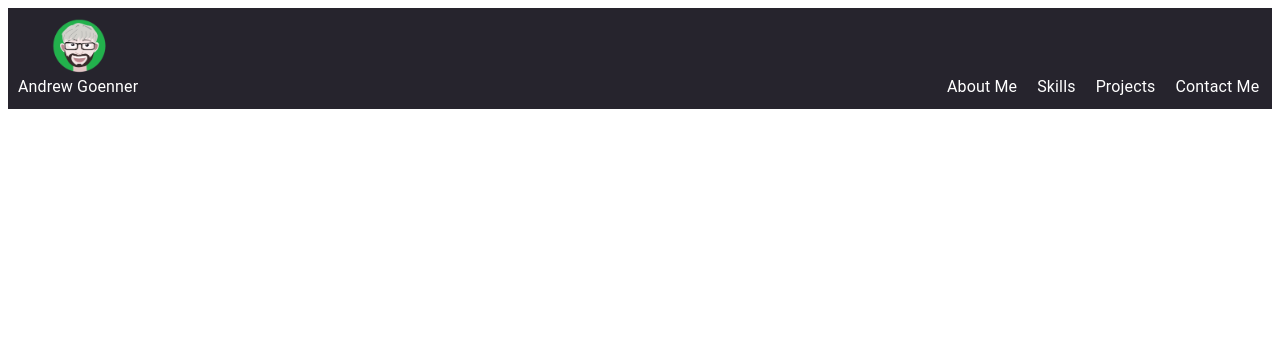
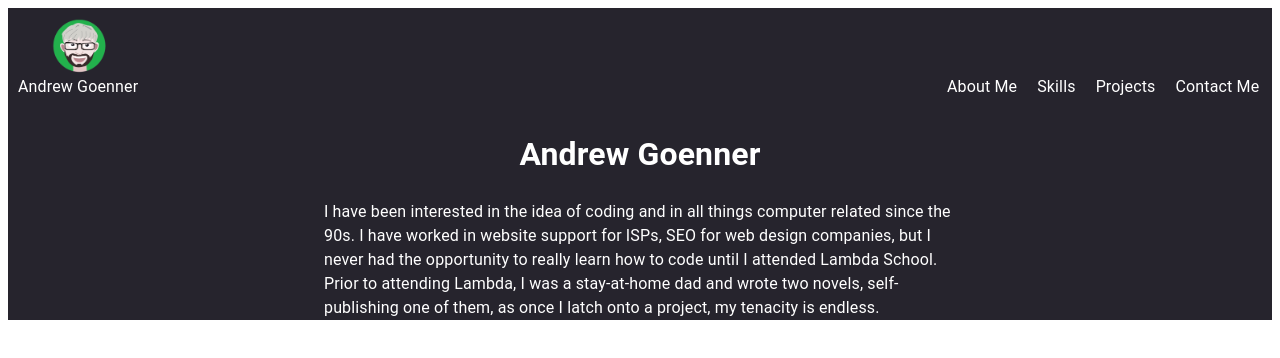
Before and after one commit to drewgoenner/portfolio, a React (Create React App) app: page / in a window 1280 px wide. Shown: the top 358 px of the page. Built offline with nearby package versions, Linux system fonts and the light colour scheme.

Commit message:
started working on about portion

```diff
--- a/src/landing/Landing.js
+++ b/src/landing/Landing.js
@@ -1,11 +1,13 @@
 import React from 'react';
 import Nav from './components/Nav';
+import About from './components/About'
 
 export const Landing = () => {
 
     return (
         <>
         <Nav />
+        <About />
         </>
     )
 }
--- /dev/null
+++ b/src/landing/components/About.jsx
@@ -0,0 +1,42 @@
+import React from 'react';
+import { makeStyles } from '@material-ui/core/styles';
+import { Link, Typography, ButtonBase } from '@material-ui/core';
+
+const useStyles = makeStyles(theme => ({
+
+    wrapper: {
+        display: 'flex'
+    },
+
+    about: {
+        display: 'flex',
+        width: '100%',
+        flexDirection: 'column',
+        alignItems: 'center'
+    },
+
+    aboutHead: {
+        color: 'rgb(34,177,76)'
+    },
+
+    aboutContent: {
+        width: '50%'
+    }
+
+
+}))
+
+export default function About() {
+    const classes = useStyles();
+
+    return (
+        <Typography className = {classes.wrapper}>
+            <div className = {classes.about}>
+                <h1>Andrew Goenner</h1>
+                <div className = {classes.aboutContent}>
+                    I have been interested in the idea of coding and in all things computer related since the 90s.  I have worked in website support for ISPs, SEO for web design companies, but I never had the opportunity to really learn how to code until I attended Lambda School.  Prior to attending Lambda, I was a stay-at-home dad and wrote two novels, self-publishing one of them, as once I latch onto a project, my tenacity is endless.
+                </div>
+            </div>
+        </Typography>
+    )
+}
```
